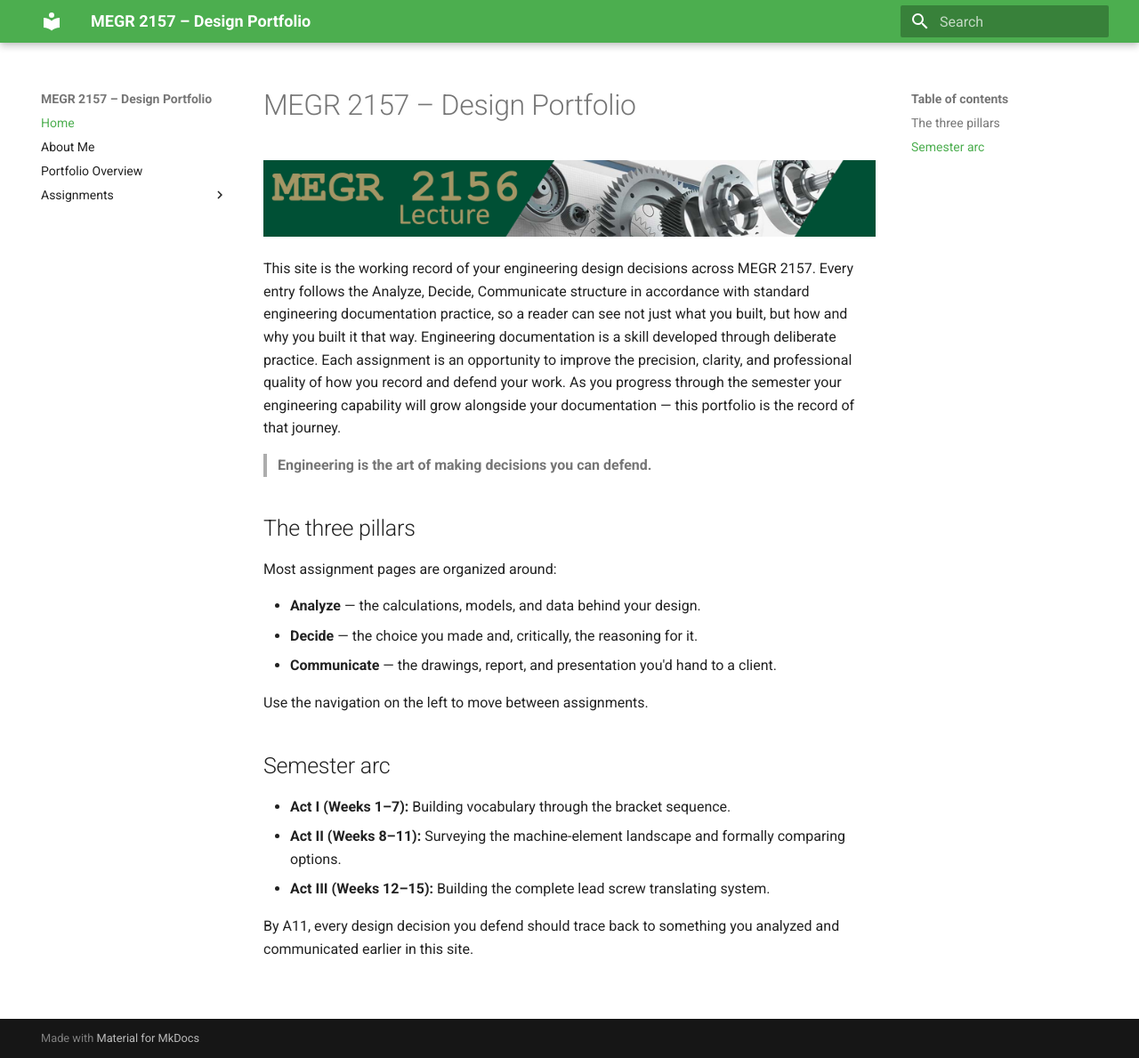
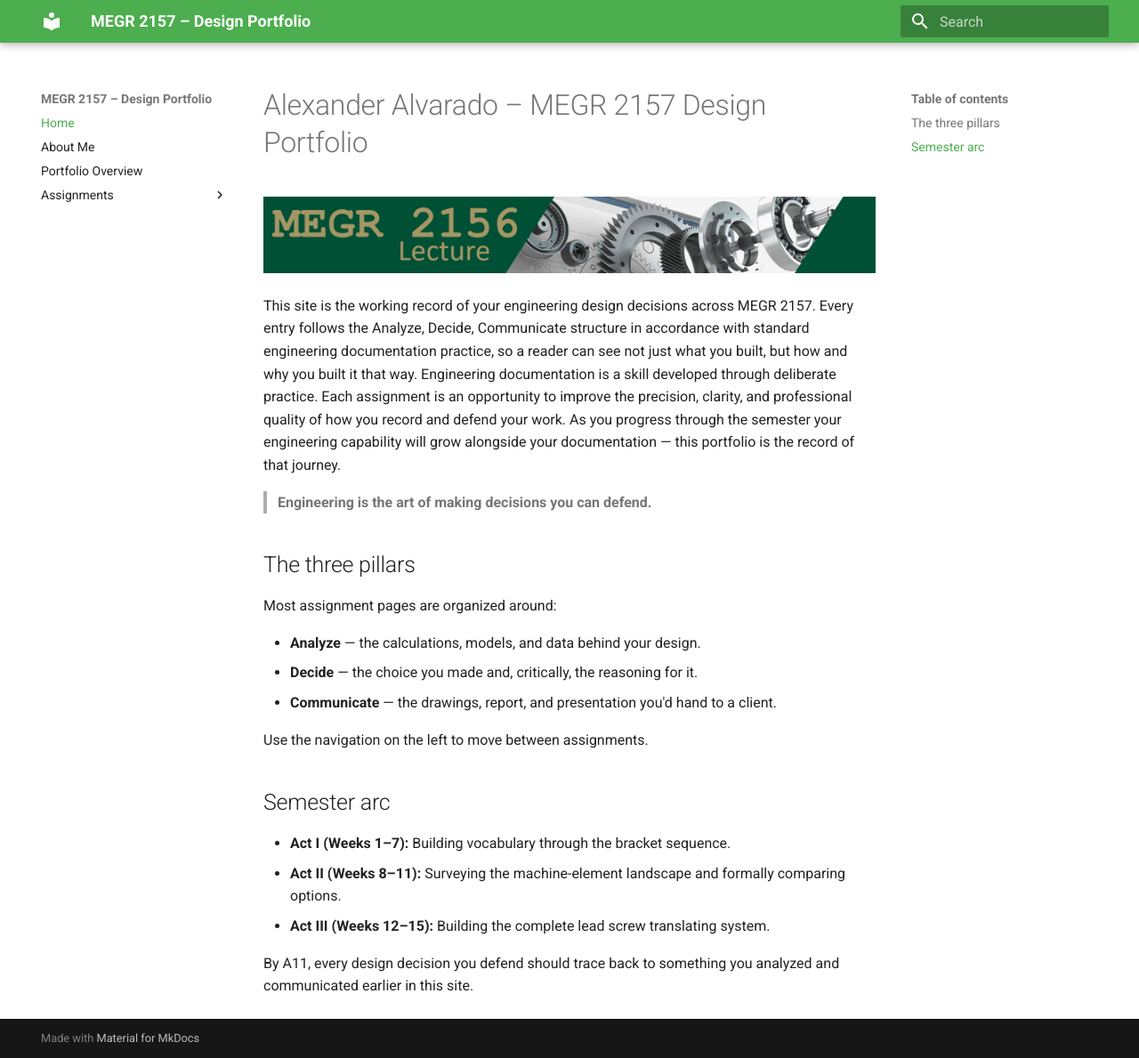
Before and after one commit to AlexanderAlvarado42/alexanderalvarado-s-megr2157-portfolio, an MkDocs documentation site: the page built from docs/index.md, in a window 1280 px wide and 1189 px high. Shown: the whole window at 89% size. Built offline with MkDocs 1.6.1 and Material for MkDocs 9.7.7, drawn with Linux system fonts in a browser that asks for light colours.

Commit message:
Update index.md

```diff
--- a/docs/index.md
+++ b/docs/index.md
@@ -1,4 +1,4 @@
-# MEGR 2157 – Design Portfolio
+# Alexander Alvarado – MEGR 2157 Design Portfolio
 
 ![MEGR 2156-7 Title](MEGR2156title.png)
 
```
